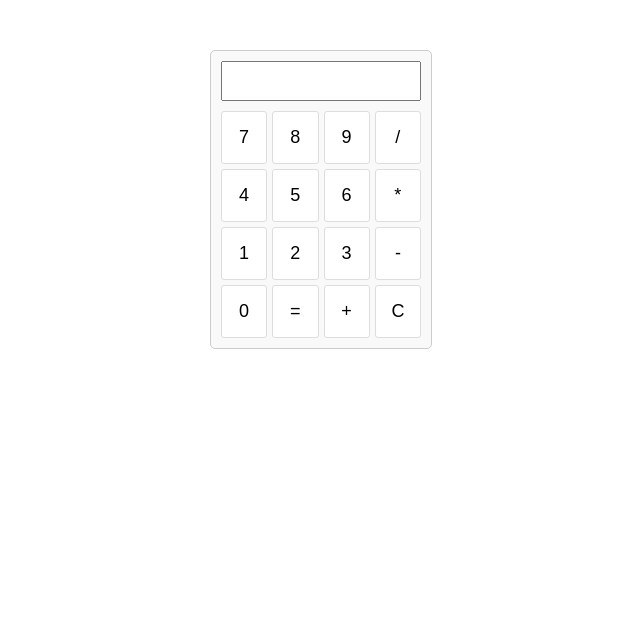
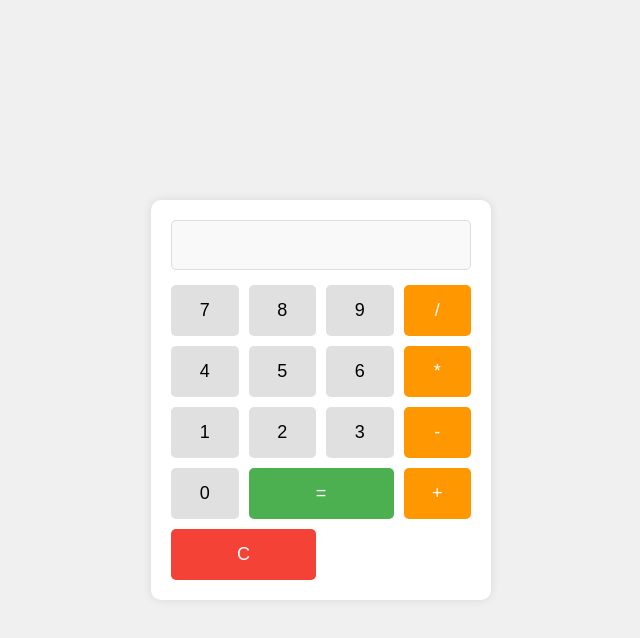
Before and after one commit to funfri/discordcalculator, a plain HTML site: page index.html in a window 1280 px wide. Shown: the whole page, without its empty margins (319-959 px from the left). Drawn offline with Linux system fonts and the light colour scheme.

Commit message:
Update index.html

```diff
--- a/index.html
+++ b/index.html
@@ -2,44 +2,79 @@
 <html lang="en">
 <head>
   <meta charset="UTF-8">
-  <meta name="viewport" content="width=device-width, initial-scale=1.0">
+  <meta name="viewport"
+    content="width=device-width, initial-scale=1.0">
   <title>Simple Calculator</title>
   <style>
+    body {
+      font-family: Arial, sans-serif;
+      background-color: #f0f0f0;
+      display: flex;
+      justify-content: center;
+      align-items: center;
+      height: 100vh;
+      margin: 0;
+    }
+
     #calculator {
-      width: 200px;
-      margin: 50px auto;
-      border: 1px solid #ccc;
-      padding: 10px;
-      border-radius: 5px;
-      background-color: #f9f9f9;
+      width: 300px;
+      background-color: #fff;
+      padding: 20px;
+      border-radius: 10px;
+      box-shadow: 0 0 10px rgba(0, 0, 0, 0.1);
     }
 
     #display {
       width: 100%;
-      height: 40px;
-      font-size: 20px;
+      height: 50px;
+      font-size: 24px;
       text-align: right;
-      margin-bottom: 10px;
+      padding: 10px;
       box-sizing: border-box;
+      border: 1px solid #ddd;
+      border-radius: 5px;
+      background-color: #f9f9f9;
+      margin-bottom: 15px;
     }
 
     #buttons {
       display: grid;
       grid-template-columns: repeat(4, 1fr);
-      gap: 5px;
+      gap: 10px;
     }
 
     button {
       padding: 15px;
       font-size: 18px;
-      border: 1px solid #ddd;
-      background-color: #fff;
+      border: none;
+      border-radius: 5px;
       cursor: pointer;
-      border-radius: 3px;
+      transition: background-color 0.3s;
+    }
+
+    button.number {
+      background-color: #e0e0e0;
+    }
+
+    button.operator {
+      background-color: #ff9800;
+      color: white;
+    }
+
+    button.equals {
+      background-color: #4caf50;
+      color: white;
+      grid-column: span 2;
+    }
+
+    button.clear {
+      background-color: #f44336;
+      color: white;
+      grid-column: span 2;
     }
 
     button:hover {
-      background-color: #eee;
+      opacity: 0.9;
     }
   </style>
 </head>
@@ -47,22 +82,22 @@
   <div id="calculator">
     <input type="text" id="display" readonly>
     <div id="buttons">
-      <button value="7">7</button>
-      <button value="8">8</button>
-      <button value="9">9</button>
-      <button value="/">/</button>
-      <button value="4">4</button>
-      <button value="5">5</button>
-      <button value="6">6</button>
-      <button value="*">*</button>
-      <button value="1">1</button>
-      <button value="2">2</button>
-      <button value="3">3</button>
-      <button value="-">-</button>
-      <button value="0">0</button>
-      <button value="=">=</button>
-      <button value="+">+</button>
-      <button value="C">C</button>
+      <button class="number" value="7">7</button>
+      <button class="number" value="8">8</button>
+      <button class="number" value="9">9</button>
+      <button class="operator" value="/">/</button>
+      <button class="number" value="4">4</button>
+      <button class="number" value="5">5</button>
+      <button class="number" value="6">6</button>
+      <button class="operator" value="*">*</button>
+      <button class="number" value="1">1</button>
+      <button class="number" value="2">2</button>
+      <button class="number" value="3">3</button>
+      <button class="operator" value="-">-</button>
+      <button class="number" value="0">0</button>
+      <button class="equals" value="=">=</button>
+      <button class="operator" value="+">+</button>
+      <button class="clear" value="C">C</button>
     </div>
   </div>
 
@@ -75,10 +110,14 @@
         const value = button.value;
 
         if (value === '=') {
-          try {
-            display.value = eval(display.value);
-          } catch {
-            display.value = 'Error';
+          if (display.value.trim() === '') {
+            display.value = 'Enter expression';
+          } else {
+            try {
+              display.value = eval(display.value);
+            } catch (error) {
+              display.value = 'Error';
+            }
           }
         } else if (value === 'C') {
           display.value = '';
```
